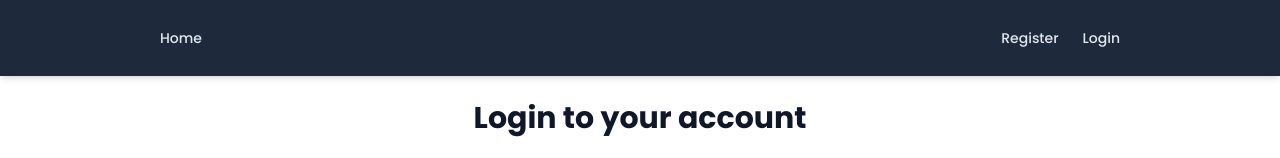
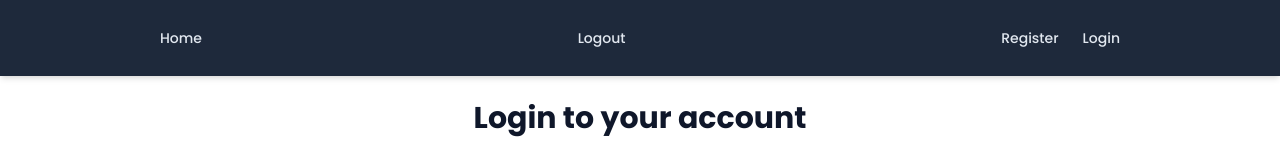
Before and after one commit to genuinelycool/laravel_api_vue, a Vue app: page /login in a window 1280 px wide. Shown: the top 158 px of the page. Built offline with nearby package versions, Linux system fonts and the light colour scheme.

Commit message:
logout functionality

```diff
--- a/src/App.vue
+++ b/src/App.vue
@@ -15,7 +15,11 @@ onMounted(() => {
     <nav>
       <RouterLink :to="{ name: 'home' }" class="nav-link">Home</RouterLink>
 
-      <p v-if="authStore.user" class="text-white">{{ authStore.user.name }}</p>
+      <div>
+        <form @submit.prevent="authStore.logout">
+          <button class="nav-link">Logout</button>
+        </form>
+      </div>
 
       <div>
         <RouterLink :to="{ name: 'register' }" class="nav-link">Register</RouterLink>
--- a/src/stores/auth.js
+++ b/src/stores/auth.js
@@ -35,10 +35,31 @@ export const useAuthStore = defineStore("authStore", {
       if (data.errors) {
         this.errors = data.errors;
       } else {
+        this.errors = {};
         localStorage.setItem('token', data.token);
         this.user = data.user;
         this.router.push({ name: "home" });
       }
     },
+
+    /***************** Logout user *****************/
+    async logout() {
+      const res = await fetch("/api/logout", {
+        method: "POST",
+        headers: {
+          Authorization: `Bearer ${localStorage.getItem("token")}`,
+        },
+      });
+
+      const data = await res.json();
+      console.log(data);
+
+      if (res.ok) {
+        this.user = null;
+        this.errors = {};
+        localStorage.removeItem("token");
+        this.router.push({ name: "home" });
+      }
+    }
   },
 });
```
